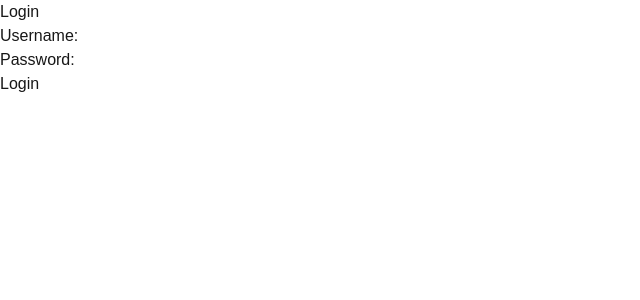
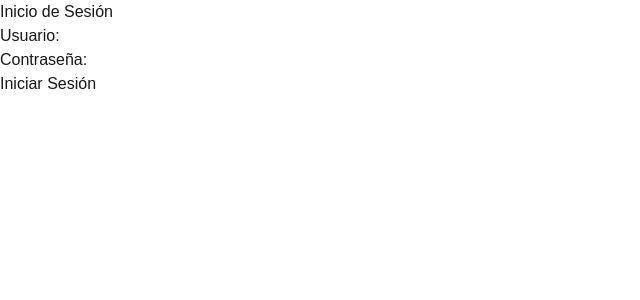
Before and after one commit to GGonzalezGG/PP05H-ges-paq-edificios, a Next.js app: page /login in a window 1280 px wide. Shown: the top 300 px of the page, without its empty margins (0-640 px from the left). Built offline with nearby package versions, Linux system fonts and the light colour scheme.

Commit message:
PP05H-10: Login
Tuve que hacer otro commit para añadir el issue key para jira

```diff
--- a/app/login/page.tsx
+++ b/app/login/page.tsx
@@ -14,10 +14,10 @@ export default function LoginPage() {
 
   return (
     <div>
-      <h1>Login</h1>
+      <h1>Inicio de Sesión</h1>
       <form onSubmit={handleSubmit}>
         <div>
-          <label>Username:</label>
+          <label>Usuario:</label>
           <input
             type="text"
             value={username}
@@ -26,7 +26,7 @@ export default function LoginPage() {
           />
         </div>
         <div>
-          <label>Password:</label>
+          <label>Contraseña:</label>
           <input
             type="password"
             value={password}
@@ -34,7 +34,7 @@ export default function LoginPage() {
             required
           />
         </div>
-        <button type="submit">Login</button>
+        <button type="submit">Iniciar Sesión</button>
       </form>
     </div>
   );
```
